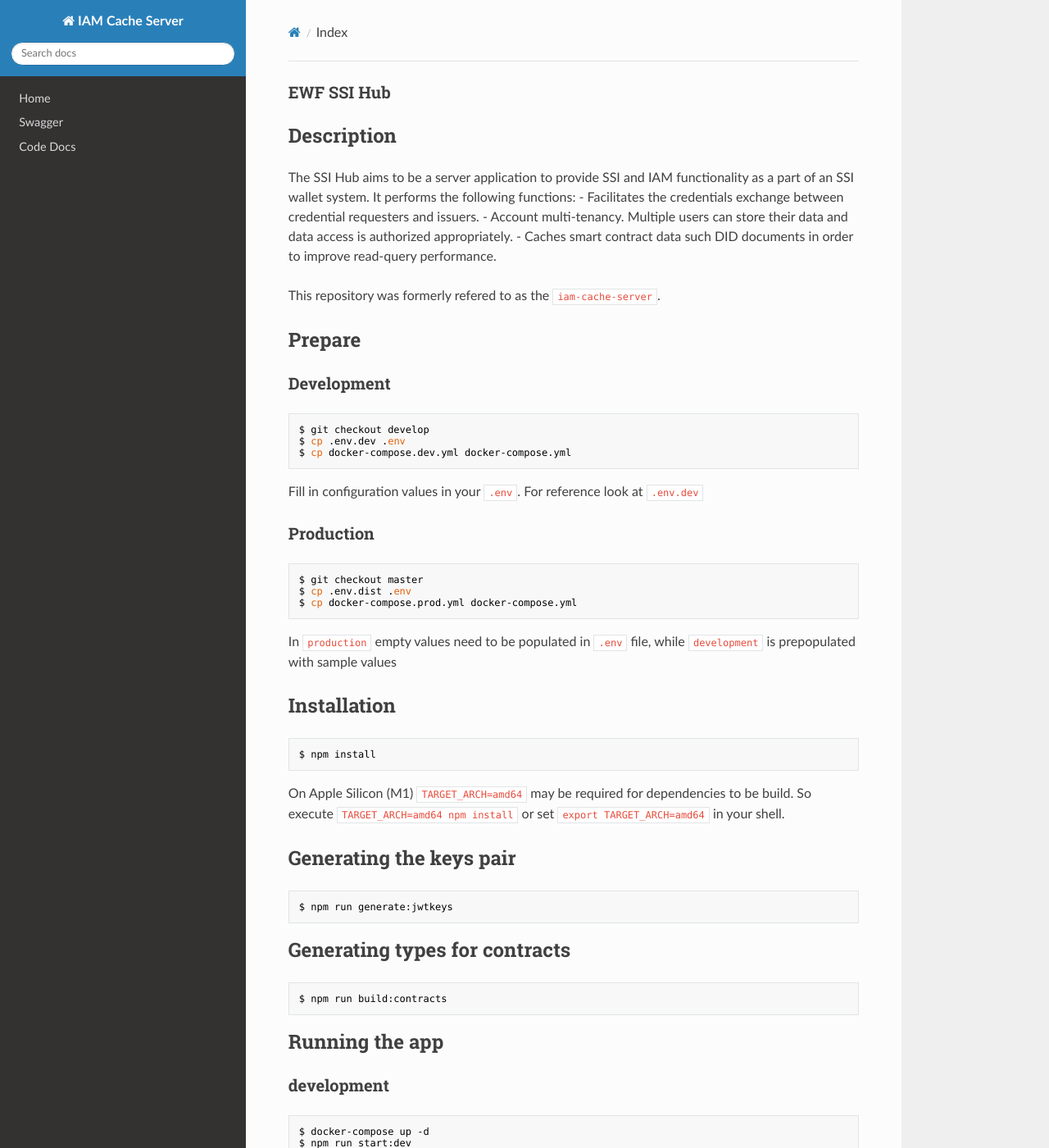
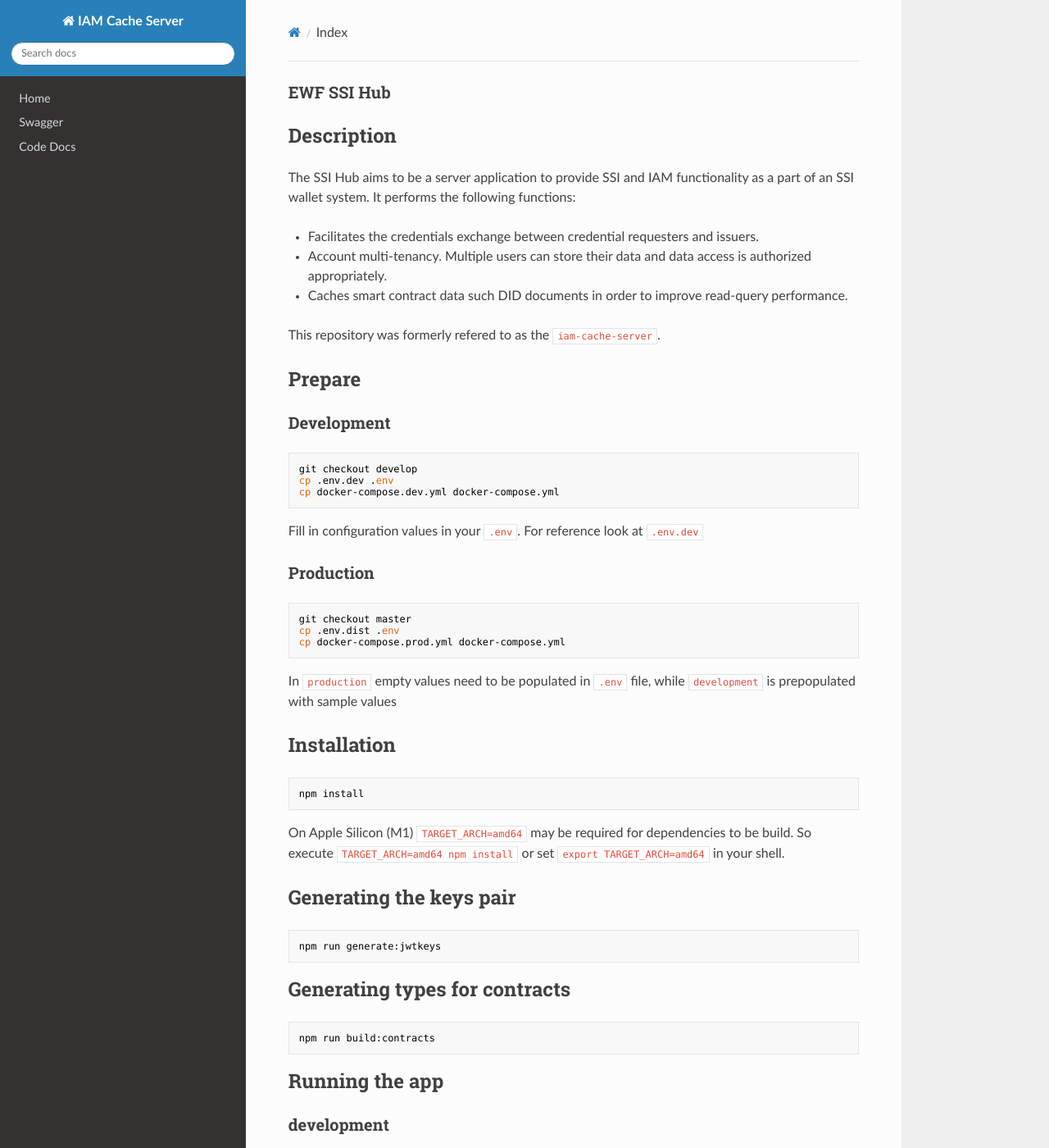
Before and after one commit to energywebfoundation/ssi-hub, an MkDocs documentation site: the page built from docs/api/README.md, in a window 1280 px wide and 1400 px high. Shown: the whole window at 82% size. Built offline with MkDocs 1.6.1, drawn with Linux system fonts in a browser that asks for light colours; nearby versions of some CDN libraries; some of the changed text lies outside the part shown.

````diff
--- a/docs/api/README.md
+++ b/docs/api/README.md
@@ -3,6 +3,7 @@
 ## Description
 
 The SSI Hub aims to be a server application to provide SSI and IAM functionality as a part of an SSI wallet system. It performs the following functions:
+
 - Facilitates the credentials exchange between credential requesters and issuers.
 - Account multi-tenancy. Multiple users can store their data and data access is authorized appropriately.
 - Caches smart contract data such  DID documents in order to improve read-query performance.
@@ -14,51 +15,57 @@ This repository was formerly refered to as the `iam-cache-server`.
 ### Development
 
 ```bash
-$ git checkout develop
-$ cp .env.dev .env
-$ cp docker-compose.dev.yml docker-compose.yml
+git checkout develop
+cp .env.dev .env
+cp docker-compose.dev.yml docker-compose.yml
 ```
 
 Fill in configuration values in your `.env`. For reference look at `.env.dev`
 
 ### Production
+
 ```bash
-$ git checkout master
-$ cp .env.dist .env
-$ cp docker-compose.prod.yml docker-compose.yml
+git checkout master
+cp .env.dist .env
+cp docker-compose.prod.yml docker-compose.yml
 ```
+
 In `production` empty values need to be populated in `.env` file, while `development` is prepopulated with sample values
 
 ## Installation
 
 ```bash
-$ npm install
+npm install
 ```
 
 On Apple Silicon (M1)  `TARGET_ARCH=amd64` may be required for dependencies to be build. So
 execute `TARGET_ARCH=amd64 npm install` or set `export TARGET_ARCH=amd64` in your shell.
 
 ## Generating the keys pair
+
 ```bash
-$ npm run generate:jwtkeys
+npm run generate:jwtkeys
 ```
 
 ## Generating types for contracts
+
 ```bash
-$ npm run build:contracts
+npm run build:contracts
 ```
 
 ## Running the app
 
 ### development
+
 ```bash
-$ docker-compose up -d
-$ npm run start:dev
+docker-compose up -d
+npm run start:dev
 ```
 
 ### production
+
 ```bash
-$ npm run docker:start
+npm run docker:start
 ```
 
 ### Cookies
@@ -99,7 +106,7 @@ $ npm run test:cov
 Release note is generated using [standard-version](https://www.npmjs.com/package/standard-version) which generates `CHANGELOG.md` based on last tag version and commits history. this can be generated using the command.
 
 ```bash
- $ npm run release
+ npm run release
 ```
 
 ## Commit Message Guidelines
````
Also changed, not shown: docs/api/classes/modules_assets_assets_service.AssetsService.md (+1 -1 lines), docs/api/classes/modules_did_did_processor.DIDProcessor.md (+7 -7 lines), docs/api/classes/modules_did_did_service.DIDService.md (+3 -2 lines), docs/api/classes/modules_did_lastDidSync_entity.LastDidSync.md (added, +32 -0 lines), docs/api/modules.md (+1 -0 lines), docs/api/modules/modules_did_did_types.md (+16 -0 lines), docs/api/modules/modules_did_lastDidSync_entity.md (added, +7 -0 lines), 3 other files.
